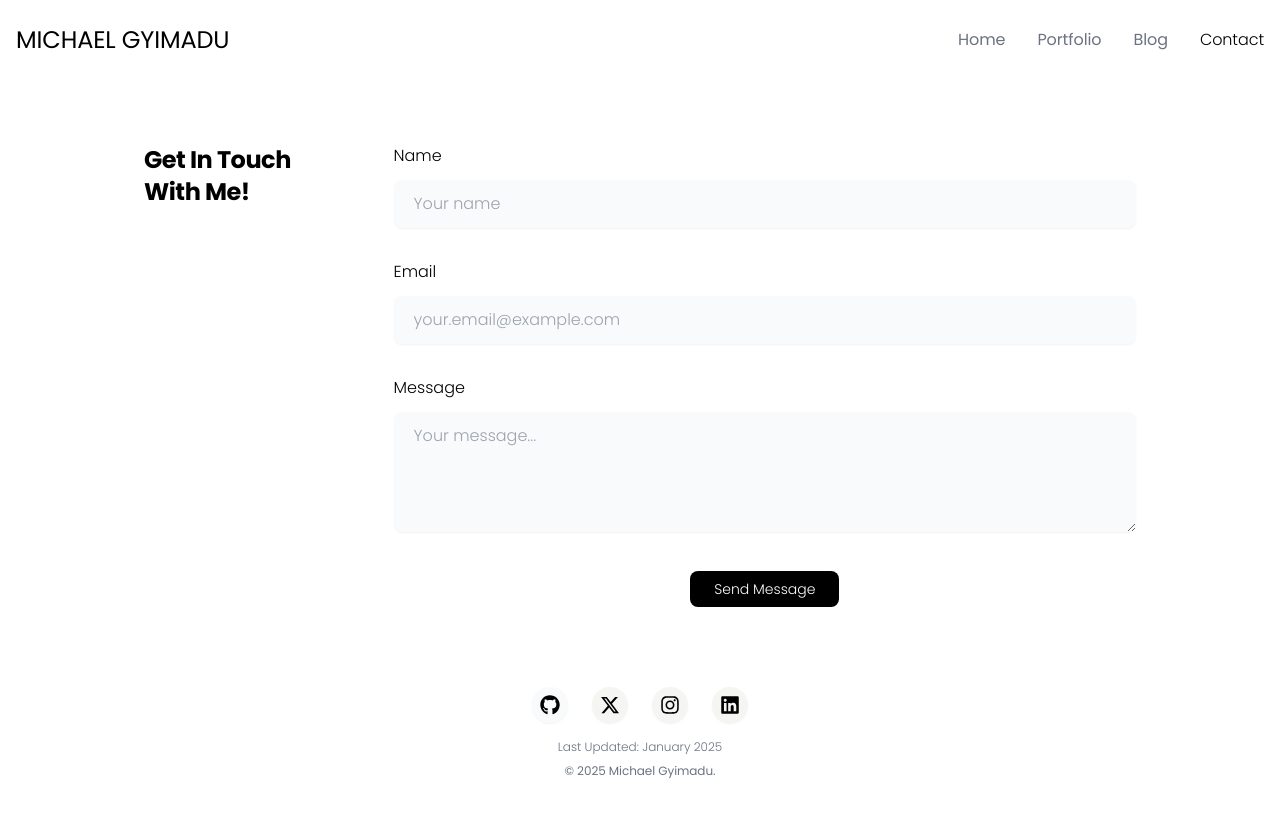
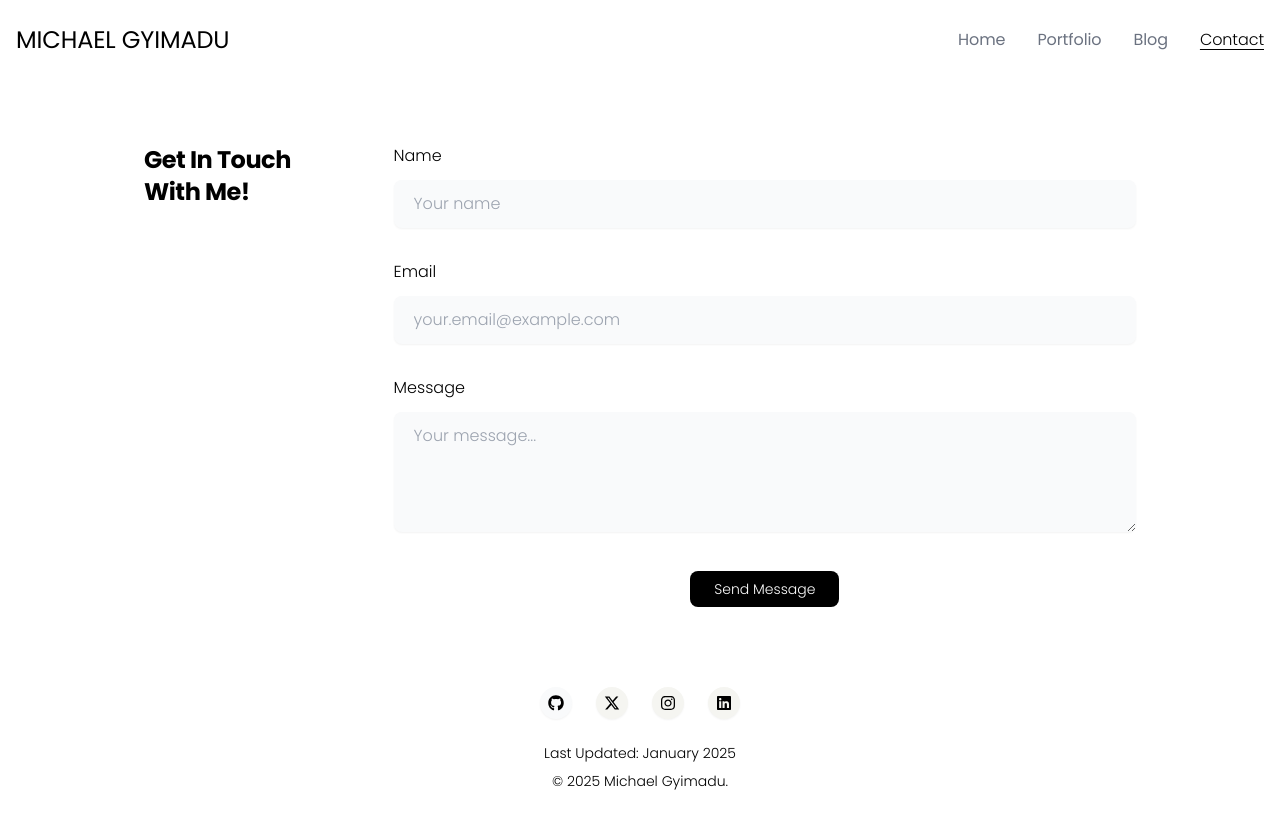
Before and after one commit to gyimadu/portfolio, a Next.js app: page /contact in a window 1280 px wide. Shown: the top 828 px of the page. Built offline with nearby package versions, Linux system fonts and the light colour scheme.

Commit message:
updated minor details on header for desktop screens

```diff
--- a/src/app/contact/page.tsx
+++ b/src/app/contact/page.tsx
@@ -78,8 +78,8 @@ export default function Contact() {
           </div>
         </section>
 
-        <footer className="text-center text-gray-500 text-xs pb-10">
-            <div className="flex justify-center gap-2 md:gap-6 mb-4">
+        <footer className="text-center text-black text-sm pb-10">
+            <div className="flex justify-center gap-2 md:gap-6 mb-6">
               <a
                 href="https://github.com/gyimadu"
                 target="_blank"
@@ -87,7 +87,7 @@ export default function Contact() {
                 className="p-2 bg-gray-50 text-black rounded-full hover:bg-gray-100 text-center transition-all shadow-sm hover:shadow-md"
                 aria-label="GitHub Profile"
               >
-                <FaGithub className="w-5 h-5" />
+                <FaGithub className="w-4 h-4" />
               </a>
               <a
                 href="https://twitter.com/gyimaduu"
@@ -96,7 +96,7 @@ export default function Contact() {
                 className="p-2 bg-[#F5F5F1] text-black rounded-full hover:bg-[#EFEEE9] text-center transition-all shadow-sm hover:shadow-md"
                 aria-label="X (Twitter) Profile"
               >
-                <FaXTwitter className="w-5 h-5" />
+                <FaXTwitter className="w-4 h-4" />
               </a>
               <a
                 href="https://instagram.com/gyimadu_"
@@ -105,7 +105,7 @@ export default function Contact() {
                 className="p-2 bg-[#F5F5F1] text-black rounded-full hover:bg-[#EFEEE9] text-center transition-all shadow-sm hover:shadow-md"
                 aria-label="Instagram Profile"
               >
-                <FaInstagram className="w-5 h-5" />
+                <FaInstagram className="w-4 h-4" />
               </a>
               <a
                 href="https://linkedin.com/in/michael-gyimadu"
@@ -114,11 +114,11 @@ export default function Contact() {
                 className="p-2 bg-[#F5F5F1] text-black rounded-full hover:bg-[#EFEEE9] text-center transition-all shadow-sm hover:shadow-md"
                 aria-label="LinkedIn Profile"
               >
-                <FaLinkedin className="w-5 h-5" />
+                <FaLinkedin className="w-4 h-4" />
               </a>
             </div>
             <div className="mb-2">Last Updated: January 2025</div>
-            <p>© {new Date().getFullYear()} Michael Gyimadu.</p>
+            <div>© {new Date().getFullYear()} Michael Gyimadu.</div>
         </footer>
       </main>
     </div>
--- a/src/app/portfolio/page.tsx
+++ b/src/app/portfolio/page.tsx
@@ -48,7 +48,7 @@ export default function Portfolio() {
       <Header />
       <main className="max-w-4xl mx-auto px-4 py-16">
         <section className="mb-28 lg:mb-20">
-          <h2 className="text-xl sm:text-2xl lg:text-3xl text-black mb-8">Portfolio</h2>
+          <h2 className="text-xl sm:text-2xl lg:text-2xl text-black mb-8">Portfolio</h2>
 
           <div className="grid gap-10">
             {projects.map((project, index) => (
@@ -60,7 +60,7 @@ export default function Portfolio() {
           </div>
         </section>
 
-        <footer className="text-center text-gray-500 text-xs lg:text-sm pb-8">
+        <footer className="text-center text-black text-xs lg:text-sm pb-8">
             <div className="flex justify-center gap-2 md:gap-6 mb-4">
               <a
                 href="https://github.com/gyimadu"
@@ -99,8 +99,8 @@ export default function Portfolio() {
                 <FaLinkedin className="w-4 h-4" />
               </a>
             </div>
-          <p className="mb-2">Last Updated: January 2025</p>
-          <p>© {new Date().getFullYear()} Michael Gyimadu.</p>
+          <div className="mb-2">Last Updated: January 2025</div>
+          <div>© {new Date().getFullYear()} Michael Gyimadu.</div>
         </footer>
       </main>
     </div>
--- a/src/components/Header.tsx
+++ b/src/components/Header.tsx
@@ -17,13 +17,13 @@ export default function Header() {
           <div className="hidden md:flex items-center space-x-8">
             <Link
               href="/"
-              className={`text-base hover:text-gray-600 transition-colors ${pathname === '/' ? 'text-black font-light' : 'text-gray-500'}`}
+              className={`text-base hover:text-gray-600 transition-colors ${pathname === '/' ? 'text-black font-light underline underline-offset-4 decoration-1' : 'text-gray-500'}`}
             >
               Home
             </Link>
             <Link
               href="/portfolio"
-              className={`text-base hover:text-gray-600 transition-colors ${pathname === '/portfolio' ? 'text-black font-light' : 'text-gray-500'}`}
+              className={`text-base hover:text-gray-600 transition-colors ${pathname === '/portfolio' ? 'text-black font-light underline underline-offset-4 decoration-1' : 'text-gray-500'}`}
             >
               Portfolio
             </Link>
@@ -35,7 +35,7 @@ export default function Header() {
             </Link>
             <Link
               href="/contact"
-              className={`text-base hover:text-gray-600 transition-colors ${pathname === '/contact' ? 'text-black font-light' : 'text-gray-500'}`}
+              className={`text-base hover:text-gray-600 transition-colors ${pathname === '/contact' ? 'text-black font-light underline underline-offset-4 decoration-1' : 'text-gray-500'}`}
             >
               Contact
             </Link>
```
